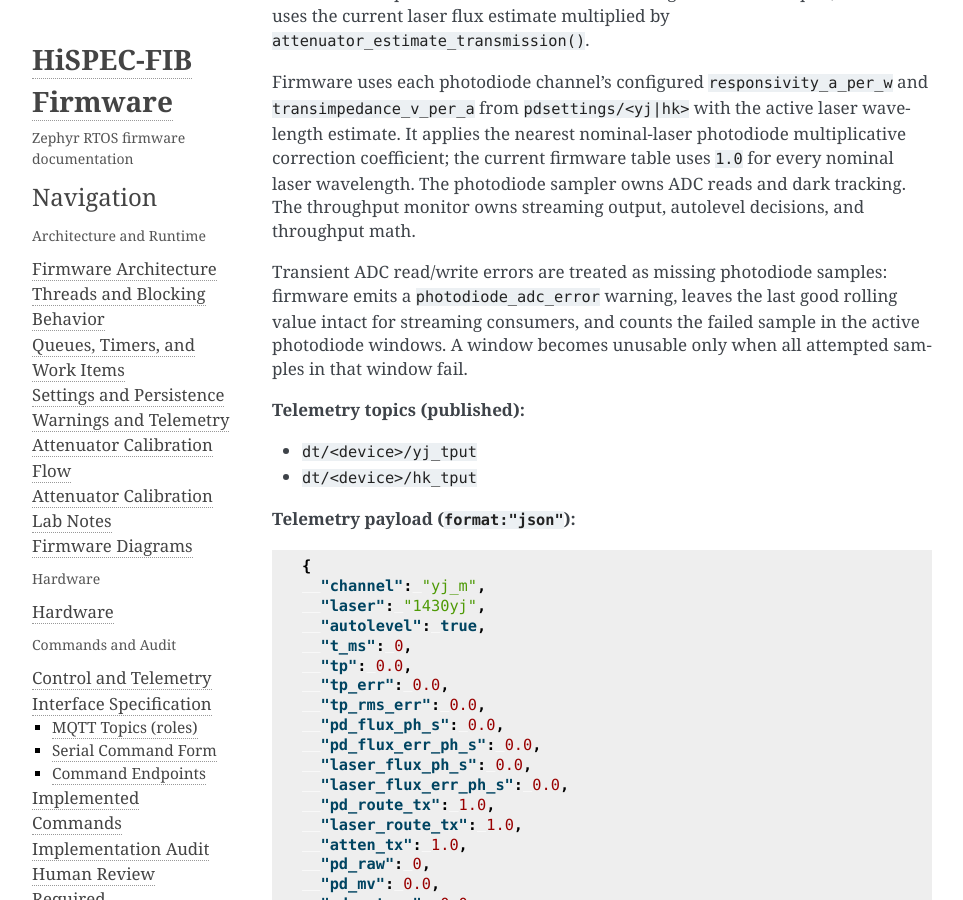
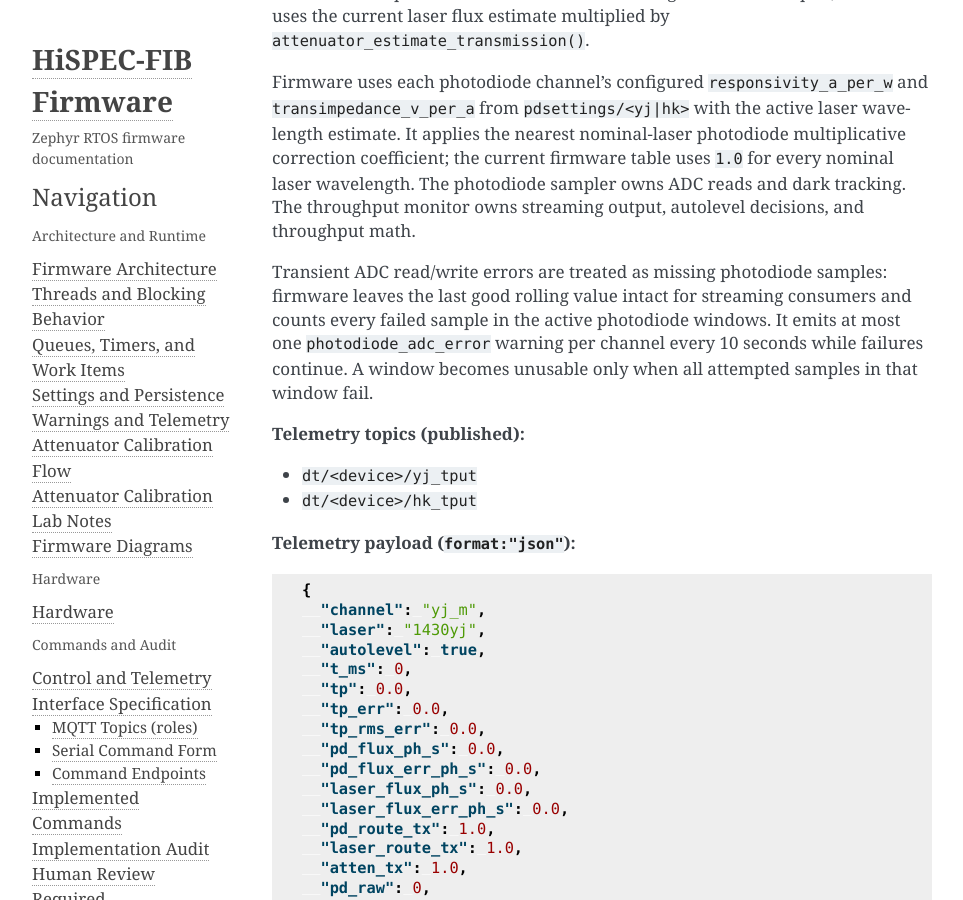
Before and after one commit to COO-Utilities/hispec-tib, a Sphinx documentation site: the page built from doc/commands.md, in a window 1280 px wide and 900 px high, scrolled down 11602 px. Shown: the whole window, without its empty margins (148-1111 px from the left). Built offline with Sphinx 7.4.7, drawn with Linux system fonts in a browser that asks for light colours.

Commit message:
Bound photodiode ADC failure reporting

```diff
--- a/doc/commands.md
+++ b/doc/commands.md
@@ -506,10 +506,11 @@
 decisions, and throughput math.
 
 Transient ADC read/write errors are treated as missing photodiode samples:
-firmware emits a `photodiode_adc_error` warning, leaves the last good rolling
-value intact for streaming consumers, and counts the failed sample in the
-active photodiode windows. A window becomes unusable only when all attempted
-samples in that window fail.
+firmware leaves the last good rolling value intact for streaming consumers and
+counts every failed sample in the active photodiode windows. It emits at most
+one `photodiode_adc_error` warning per channel every 10 seconds while failures
+continue. A window becomes unusable only when all attempted samples in that
+window fail.
 
 **Telemetry topics (published):**
 - `dt/<device>/yj_tput`
```
Also changed, not shown: doc/human_review_required.md (+4 -0 lines), doc/warnings_and_telemetry.md (+2 -0 lines), 3 other files.
